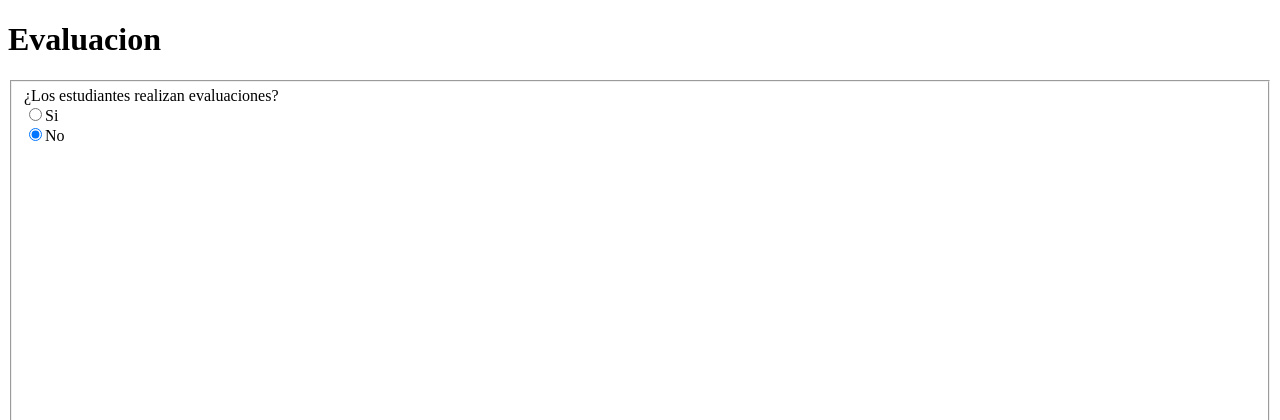
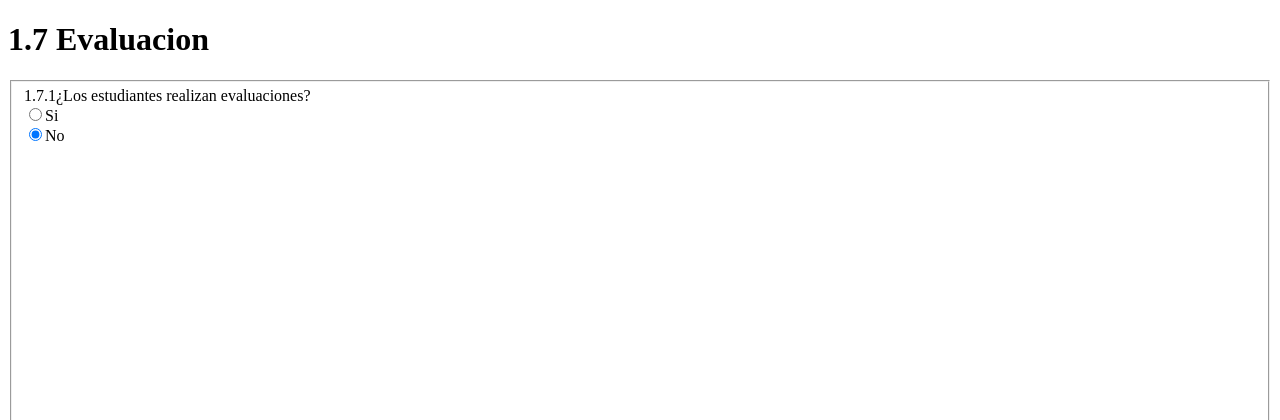
Before and after one commit to laloolea/InDoCC, a Django app: page /evaluacion/Agregar in a window 1280 px wide. Shown: the top 420 px of the page. Run offline with Django 3.2, Linux system fonts and the light colour scheme.

Commit message:
agregue numeritos

```diff
--- a/gestion_evaluacion/templates/evaluacion/EvaluacionAgregar.html
+++ b/gestion_evaluacion/templates/evaluacion/EvaluacionAgregar.html
@@ -90,19 +90,19 @@
             }
 
     </script>
-    <h1>Evaluacion</h1>
+    <h1>1.7 Evaluacion</h1>
     <form action="/evaluacion/Agregar" method="post" id ="Evaluacion" enctype="multipart/form-data">
 
         <fieldset>
             {% csrf_token %}
 
-            <label>¿Los estudiantes realizan evaluaciones?</label><br>
+            <label>1.7.1¿Los estudiantes realizan evaluaciones?</label><br>
             <input type="radio" onclick="javascript:yesnoCheck();" value="true" name="{{form.Hay_evaluacion_estudiantes.name}}" id="yesCheck"  required="true"/>Si<br>
             <input type="radio" onclick="javascript:yesnoCheck();" value="false" name="{{form.Hay_evaluacion_estudiantes.name}}"  id="noCheck" checked="checked" required="true"/>No
             <div id="ifYes" style="visibility:hidden">
                 <label>Describa la manera de como se divulgan los resultados de las evaluaciones y las acciones que se toman para mejorarlas:</label><br>
                 <textarea type="text" id="descripcion" name="{{form.Descripcion_evaluacion_estudiantes.name}}" onclick="IsEmpty();" ></textarea> <br>
-                <label>¿Existen mecanismos de evaluación del desempeño docente y de investigación del profesorado?</label><br>
+                <label>1.7.2¿Existen mecanismos de evaluación del desempeño docente y de investigación del profesorado?</label><br>
                 <input type="radio" onclick="javascript:yesnoCheck2();" value="true" name="{{form.Hay_mecanismos_evaluacion.name}}" id="yesCheck2"  required="true"/>Si<br>
                 <input type="radio" onclick="javascript:yesnoCheck2();" value="false" name="{{form.Hay_mecanismos_evaluacion.name}}"  id="noCheck2" checked="checked" required="true"/>No<br>
                     <div id="ifYes2" style="visibility:hidden">
@@ -114,7 +114,7 @@
                                  <textarea type="text" name="{{form.Descripcion_mecanismos.name}}" onclick="IsEmpty();" ></textarea> <br>
                             </div>
 
-                            <label>¿El grupo colegiado realiza evaluacion del profesorado?.</label><br>
+                            <label>1.7.3¿El grupo colegiado realiza evaluacion del profesorado?.</label><br>
                             <input type="radio" onclick="javascript:yesnoCheck4();" value="true" name="{{form.Grupo_colegiado.name}}" id="yesCheck4"   required="true"/>Si<br>
                             <input type="radio" onclick="javascript:yesnoCheck4();" value="false" name="{{form.Grupo_colegiado.name}}"  id="noCheck4"  checked="checked" required="true"/>No<br>
                             <div id="ifYes4" style="visibility:hidden">
@@ -155,7 +155,7 @@
                             <label>Indique para qué se utiliza la información de la evaluación, si se entregan resultados a los profesores, y qué acciones se toman como consecuencia de los resultados de las evaluaciones.</label><br>
                             <textarea type="text" name="{{form.Descripcion_entrega.name}}" onclick="IsEmpty();" ></textarea> <br>
 
-                            <label>¿Están especificados los criterios académicos que valoran la productividad y la eficiencia del desempeño académico de los profesores?</label><br>
+                            <label>1.7.4¿Están especificados los criterios académicos que valoran la productividad y la eficiencia del desempeño académico de los profesores?</label><br>
                             <input type="radio" onclick="javascript:yesnoCheck8();" value="true" name="{{form.Hay_criterios.name}}" id="yesCheck8"  required="true"/>Si<br>
                             <input type="radio" onclick="javascript:yesnoCheck8();" value="false" name="{{form.Hay_criterios.name}}" id="noCheck8" checked="checked" required="true"/>No<br>
 
--- a/gestion_evaluacion/templates/evaluacion/EvaluacionLimpiar.html
+++ b/gestion_evaluacion/templates/evaluacion/EvaluacionLimpiar.html
@@ -6,7 +6,7 @@
 </head>
 <body>
 
-    <h1>Limpiar EVALUACION</h1>
+    <h1>1.7 Limpiar EVALUACION</h1>
     <form action="" method="post" id ="Evaluacion">
         {% csrf_token %}
         <fieldset disabled id="fieldsetForm">
--- a/gestion_promocion/templates/promocion/PromocionAgregar.html
+++ b/gestion_promocion/templates/promocion/PromocionAgregar.html
@@ -44,7 +44,7 @@
             }
 
     </script>
-    <h1>PROMOCION</h1>
+    <h1>1.8 PROMOCION</h1>
     <form action="/promocion/Agregar" method="post" id ="Promocion" enctype="multipart/form-data">
 
         <fieldset>
--- a/gestion_promocion/templates/promocion/PromocionVerEditar.html
+++ b/gestion_promocion/templates/promocion/PromocionVerEditar.html
@@ -31,7 +31,7 @@
 
     <h1>Ver/Editar Promoción</h1>
     <form action="Agregar" method="post" enctype="multipart/form-data" id ="promocion">
-        {% csrf_token %}"
+        {% csrf_token %}
 
         <fieldset disabled id="fieldsetForm">
 
--- a/gestion_salarios/templates/salarios/SalariosAgregar.html
+++ b/gestion_salarios/templates/salarios/SalariosAgregar.html
@@ -8,14 +8,14 @@
     <script type="text/javascript">
 
     </script>
-    <h1>SALARIOS</h1>
+    <h1>A SALARIOS</h1>
     <form action="/salarios/Agregar" method="post" id ="Salarios" enctype="multipart/form-data">
 
         <fieldset>
             {% csrf_token %}
 
             <div  id="ifYes">
-                 <label>Adjunte el contrato colectivo</label> <br>
+                 <label>A.1 Adjunte el contrato colectivo</label> <br>
                  <input type="file" name="Contrato_colectivo" required="true" accept="image/*,.pdf " id="file">
             </div>
         </fieldset>
```
